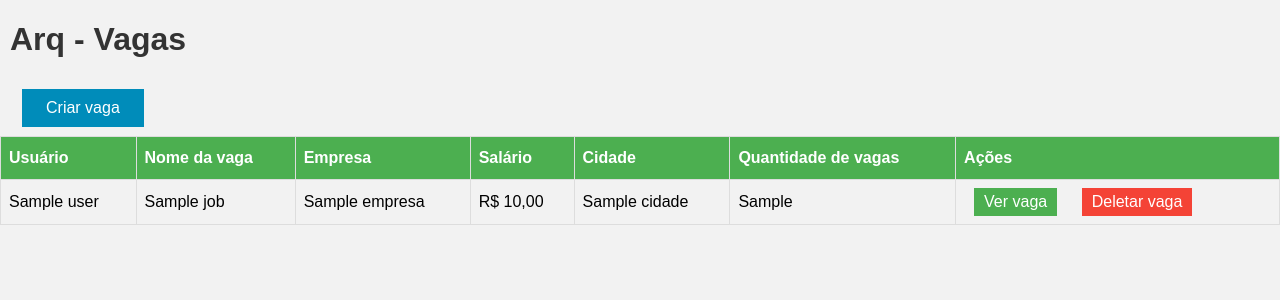
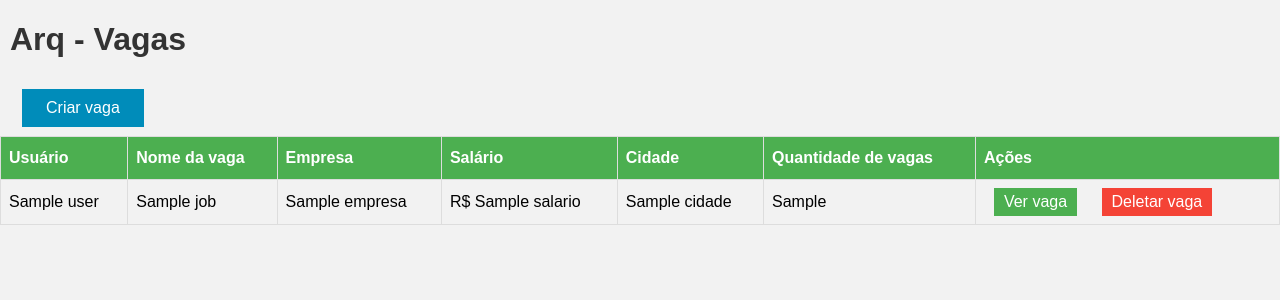
Before and after one commit to eduardoh03/Senai, a Django app: template templates/jobs.html in a window 1280 px wide. Shown: the part 38-338 px from the top of the page. Run offline with Django 4.2, Linux system fonts and the light colour scheme; the template is opened without the code that fills it: most values are stand-ins (such as "Sample title", 1, 10 or a date in 2020); data that the repository does not hold is empty.

Commit message:
Removido tag

```diff
--- a/templates/jobs.html
+++ b/templates/jobs.html
@@ -31,7 +31,7 @@
                 <td>{% if job.user %}{{ job.user }}{% else %}Usuário não cadastrado{% endif %}</td>
                 <td>{% if job.nome %}{{ job.nome }}{% else %}N/A{% endif %}</td>
                 <td>{% if job.empresa %}{{ job.empresa }}{% else %}N/A{% endif %}</td>
-                <td>{% if job.salario %}R$ {{ job.salario|floatformat:2 }}{% else %}N/A{% endif %}</td>
+                <td>{% if job.salario %}R$ {{ job.salario }}{% else %}N/A{% endif %}</td>
                 <td>{% if job.cidade %}{{ job.cidade }}{% else %}N/A{% endif %}</td>
                 <td>{% if job.qtd_jobs %}{{ job.qtd_jobs }}{% else %}N/A{% endif %}</td>
                 <td>
```
